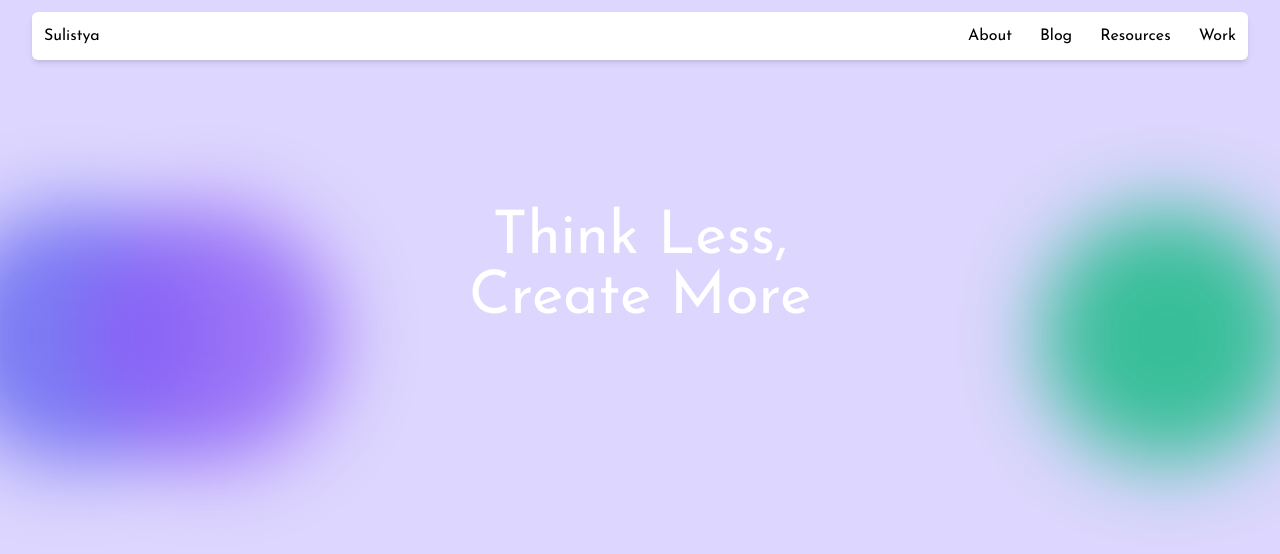
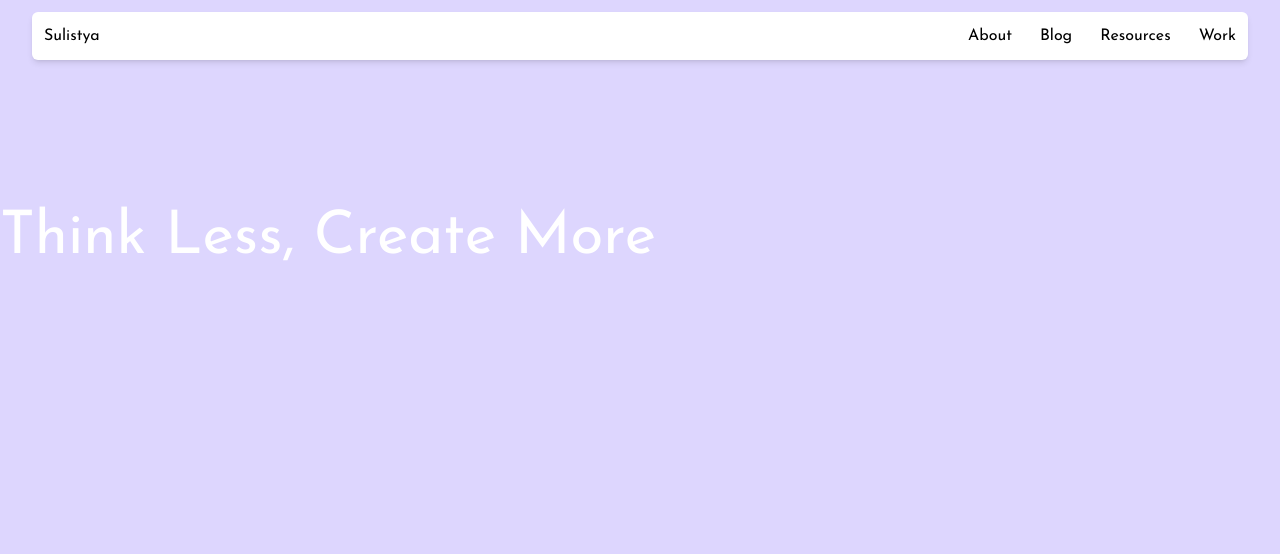
Before and after one commit to sulistyadewi/My-Blog, a website: page index.html in a window 1280 px wide. Drawn offline with Linux system fonts and the light colour scheme.

Commit message:
menambahkan tambahan

```diff
--- a/index.html
+++ b/index.html
@@ -16,7 +16,7 @@
     ></script>
   </head>
   <body class="font-josefin">
-    <header class="bg-blue-100 w-full z-50">
+    <header class="bg-blue-300 w-full">
       <div class="fixed w-full top-3 rounded-md">
         <div
           class="w-[95%] bg-white mx-auto flex justify-between px-3 py-3 rounded-md shadow-md relative"
@@ -51,8 +51,8 @@
         </div>
       </div>
     </header>
-    <div class="container min-h-screen mx-auto bg-violet-200">
-      <div class="relative w-full mx-auto top-52">
+    <div class="w-full min-h-screen mx-auto bg-violet-200">
+      <div class="relative w-full mx-auto top-52 -z-[1]">
         <div
           class="absolute top-0 left-20 bg-violet-500 h-64 w-64 rounded-full z-50 filter blur-2xl opacity-80"
         ></div>
@@ -63,10 +63,10 @@
           class="absolute top-0 -left-14 bg-indigo-500 h-64 w-64 rounded-full filter blur-2xl opacity-80"
         ></div>
       </div>
-      <div class="w-full mx-auto p-52 text-6xl">
-        <div class="text-white">
-          <h1 class="text-center">Think Less,</h1>
-          <h1 class="text-center">Create More</h1>
+      <div class="w-full mx-auto pt-52 text-6xl">
+        <div class="w-full text-white mx-auto">
+          <h1 class="text-center inline-block">Think Less,</h1>
+          <h1 class="text-center inline-block">Create More</h1>
         </div>
       </div>
     </div>
```
Also changed, not shown: dist/output.css.
